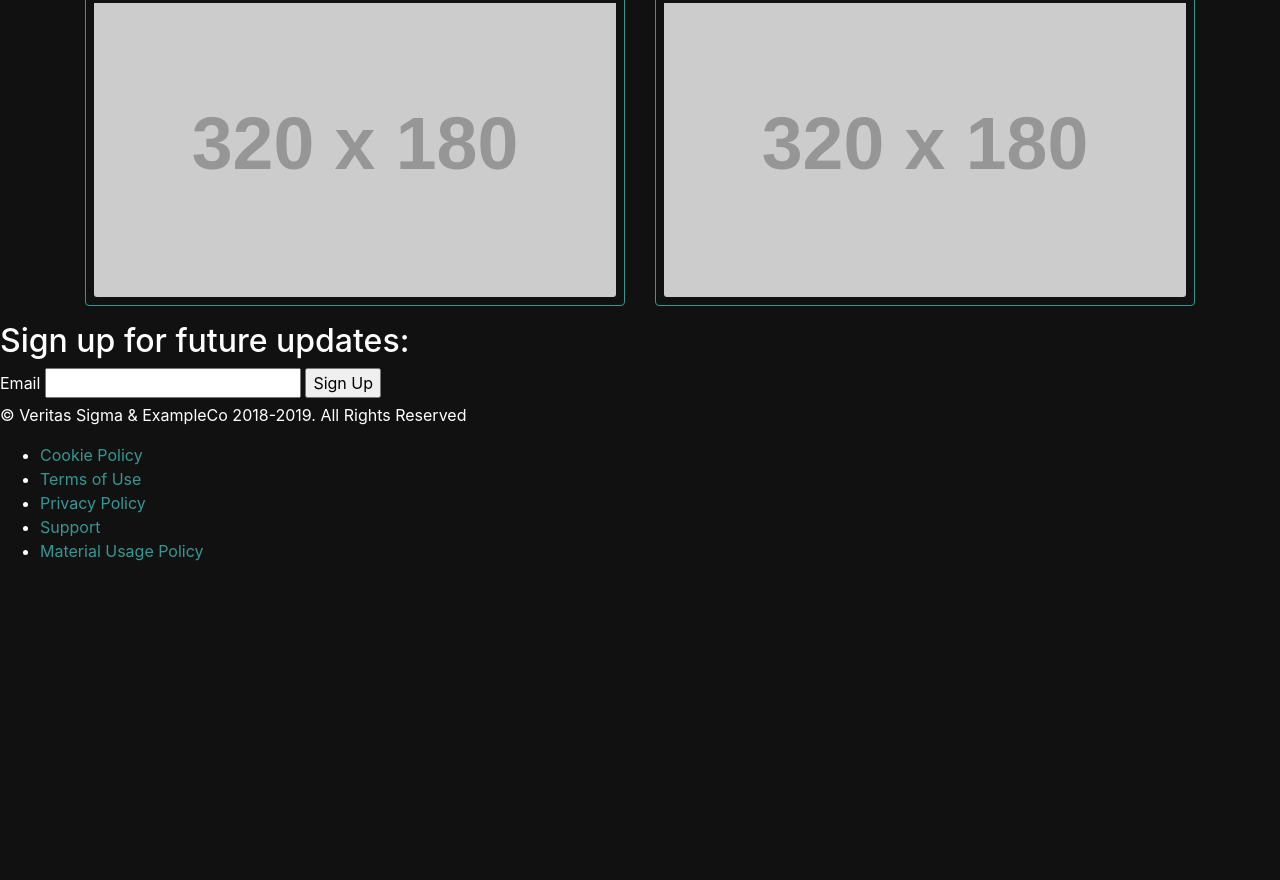
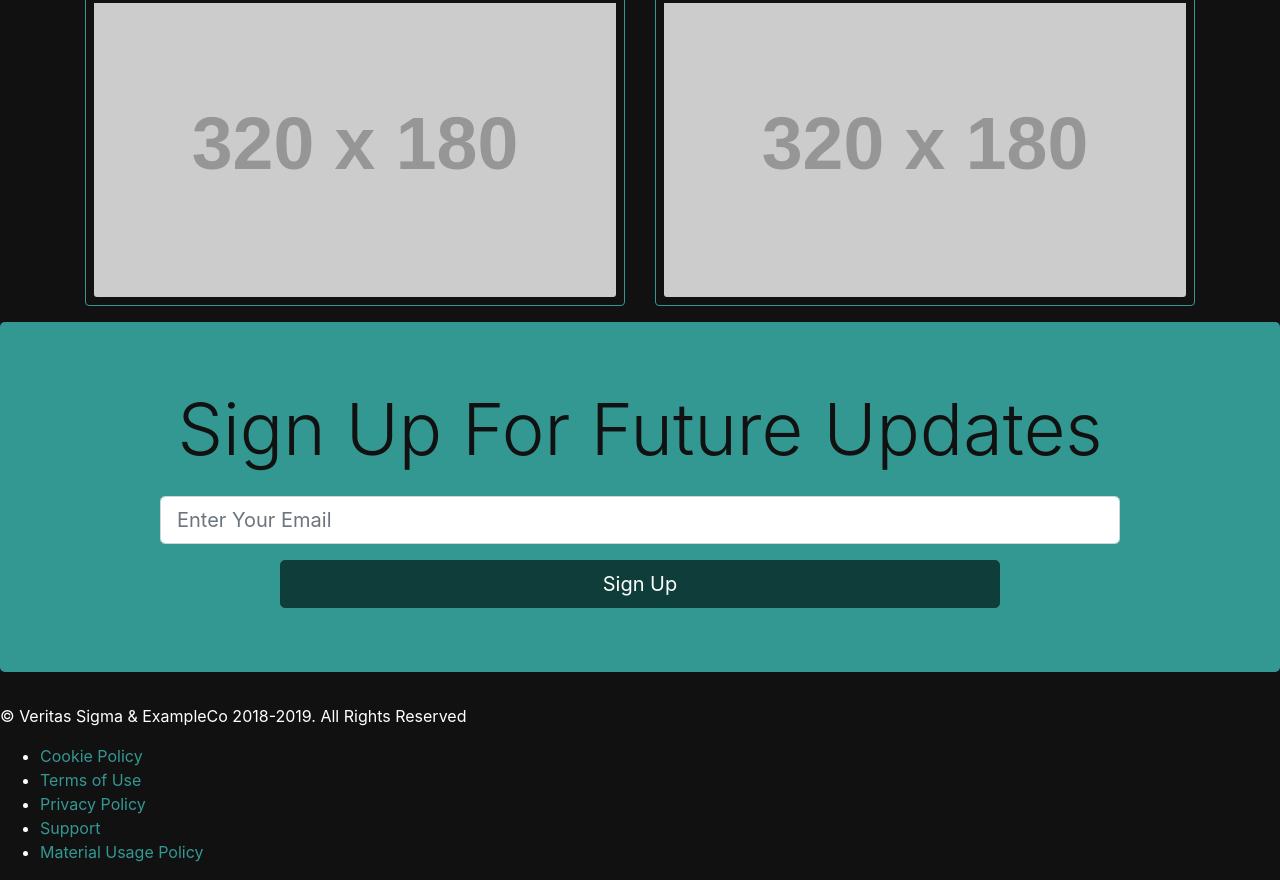
Before and after one commit to Sakeran/arm-landing, a website built with webpack: page src/index.html in a window 1280 px wide. Shown: the part 1126-2006 px from the top of the page. Before the commit the page ends 1705 px from the top, so only its background shows below. Built offline with nearby package versions, Linux system fonts and the light colour scheme; some packages are replaced by stand-ins of ours; placeholder pictures from the web are drawn by us.

Commit message:
style signup section

```diff
--- a/src/index.html
+++ b/src/index.html
@@ -93,11 +93,10 @@
           </article>
         </div>
       </section>
-      <section>
-        <h2>Sign up for future updates:</h2>
+      <section class="signup">
+        <h2>Sign Up For Future Updates</h2>
         <form onsubmit="(e) => e.preventDefault()">
-          <label for="email">Email</label>
-          <input type="email" />
+          <input type="email" placeholder="Enter Your Email" required />
           <input type="submit" value="Sign Up" />
         </form>
       </section>
--- a/src/scss/_custom.scss
+++ b/src/scss/_custom.scss
@@ -1,6 +1,11 @@
 // Basic Theme
 $body-bg: #111111;
 $body-color: white;
+$dark: #111111;
+$secondary: #0f3d3a;
 
 // Colors
 $blue: #349892;
+
+// Responsive Font Sizes
+$enable-responsive-font-sizes: true;
--- a/src/scss/styles.scss
+++ b/src/scss/styles.scss
@@ -42,3 +42,36 @@
     }
   }
 }
+
+.signup {
+  @extend .jumbotron;
+  @extend .bg-primary;
+  @extend .text-dark;
+
+  h2 {
+    @extend .text-center;
+    @extend .display-3;
+  }
+
+  form {
+    max-width: map-get($container-max-widths, "lg");
+    @extend .pt-3;
+    @extend .mx-auto;
+
+    input[type="email"] {
+      @extend .form-control;
+      @extend .form-control-lg;
+    }
+
+    input[type="submit"] {
+      @extend .btn;
+      @extend .btn-secondary;
+      @extend .btn-lg;
+      @extend .btn-block;
+
+      @extend .w-75;
+      @extend .mx-auto;
+      @extend .mt-3;
+    }
+  }
+}
```
